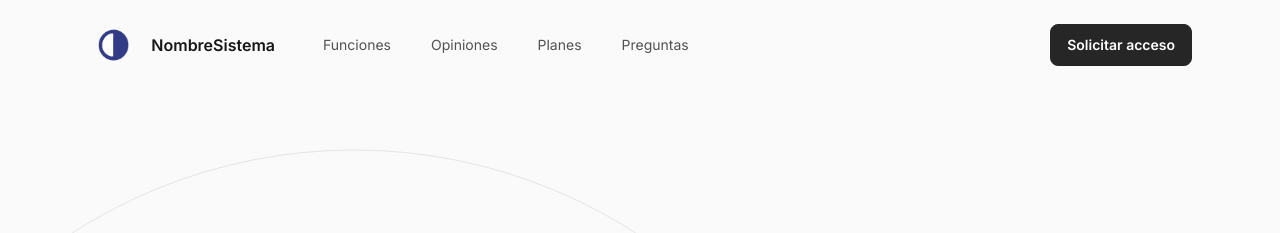
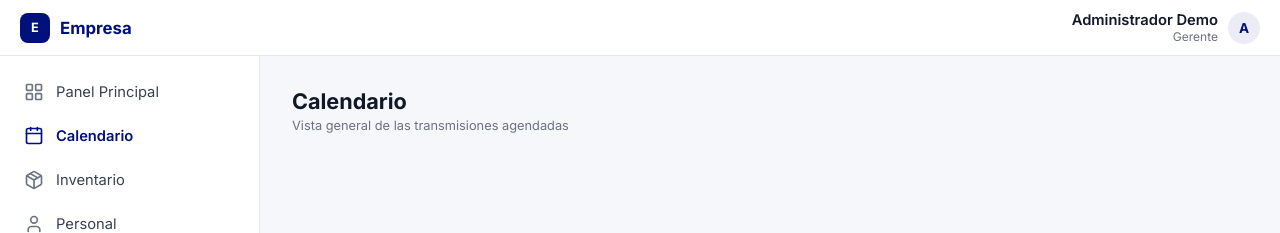
Before and after one commit to NicoP444/Proyecto_SoftwareIS, a React (Vite) app in the folder client/: page /calendario in a window 1280 px wide. Before the commit this address led to /. Shown: the top 233 px of the page. Built offline with nearby package versions, Linux system fonts and the light colour scheme; no server answers.

Commit message:
feat(client): agrega ruta y esqueleto de la página Calendario

```diff
--- a/client/src/App.jsx
+++ b/client/src/App.jsx
@@ -9,6 +9,7 @@ import Clientes from "./pages/Clientes";
 import RegistrarAcuerdoPage from "./pages/RegistrarAcuerdo";
 import SalidaKits from "./pages/SalidaKits";
 import Plantilla from "./components/Plantilla";
+import Calendario from "./pages/Calendario";
 
 // Componente para proteger rutas privadas (solo si hay token)
 function RutaProtegida({ children }) {
@@ -35,6 +36,7 @@ export default function App() {
         />
          <Route element={<Plantilla />}>
             <Route path="/trabajadores" element={<Trabajadores />} /> /// nico
+            <Route path="/calendario" element={<Calendario />} /> ///Jorge
           </Route>
         <Route
           path="/clientes"
--- /dev/null
+++ b/client/src/pages/Calendario.jsx
@@ -0,0 +1,14 @@
+import '../styles/Calendario.css';
+
+export default function Calendario() {
+  return (
+    <div>
+      <div className="encabezado">
+        <div>
+          <h1>Calendario</h1>
+          <p>Vista general de las transmisiones agendadas</p>
+        </div>
+      </div>
+    </div>
+  );
+}
```
Also changed, not shown: client/src/styles/Calendario.css (added).
